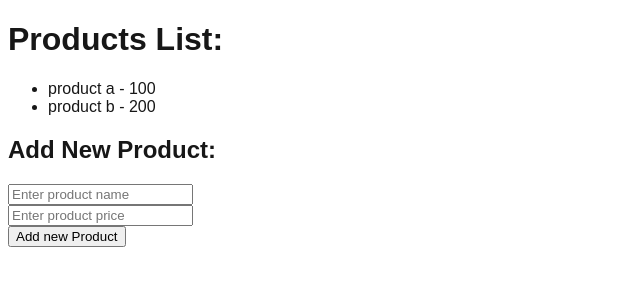
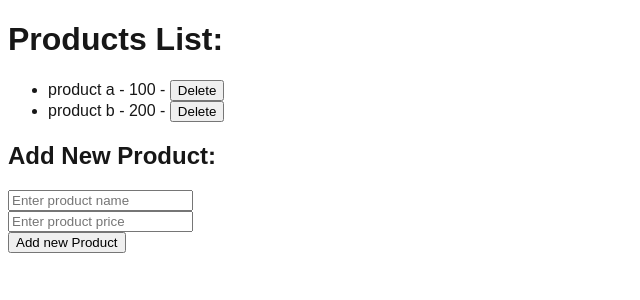
Before and after one commit to AliShahSafdari/nextjs-learning-projects, a Next.js app: page /products in a window 1280 px wide. Shown: the top 300 px of the page, without its empty margins (0-640 px from the left). Built offline with nearby package versions, Linux system fonts and the light colour scheme.

Commit message:
Implemented the Delete in product list

```diff
--- a/src/app/products/page.jsx
+++ b/src/app/products/page.jsx
@@ -24,6 +24,16 @@ export default function ProductPage(){
         .catch(error=> console.error(error))
     }
 
+    function handleDeleteProduct ( nameProduct){
+        fetch("http://localhost:3000/api/products",
+            {
+                method: "DELETE",
+                headers: {"Content-Type": "application/json"},
+                body: JSON.stringify({name:nameProduct})
+            })
+            .then(fetchProduct)
+        .catch(error=> console.error(error))
+    }
     useEffect(
         ()=> fetchProduct(),
     [])
@@ -32,7 +42,7 @@ export default function ProductPage(){
             <h1>Products List: </h1>
             <ul>
                 { products.map(
-                    (product, index)=> <li key={index}> {product.name} - {product.price}</li>
+                    (product, index)=> <li key={index}> {product.name} - {product.price} - <button onClick={()=> handleDeleteProduct(product.name)}>Delete</button></li>
                 )}
             </ul>
             <h2>Add New Product:</h2>
```
